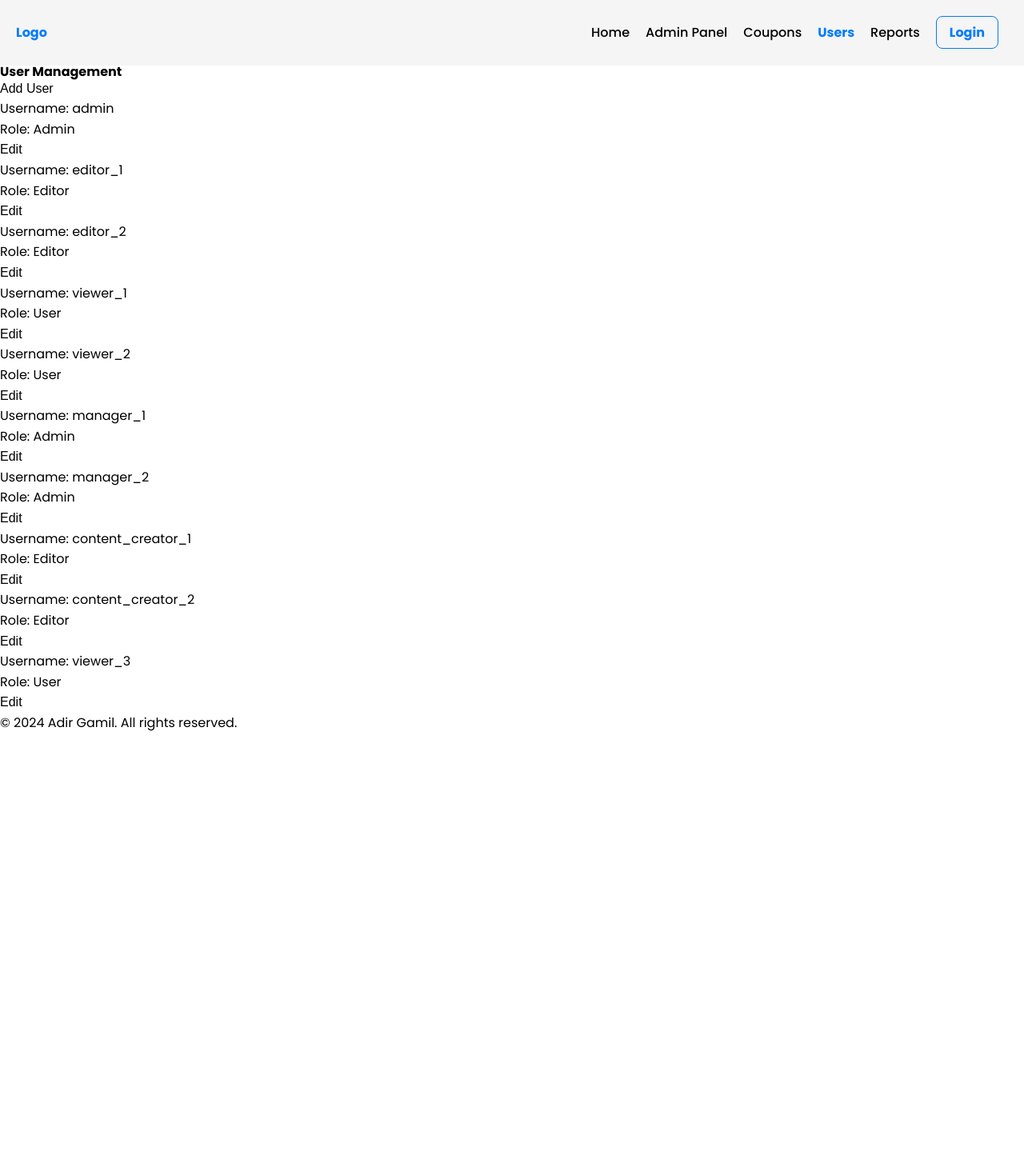
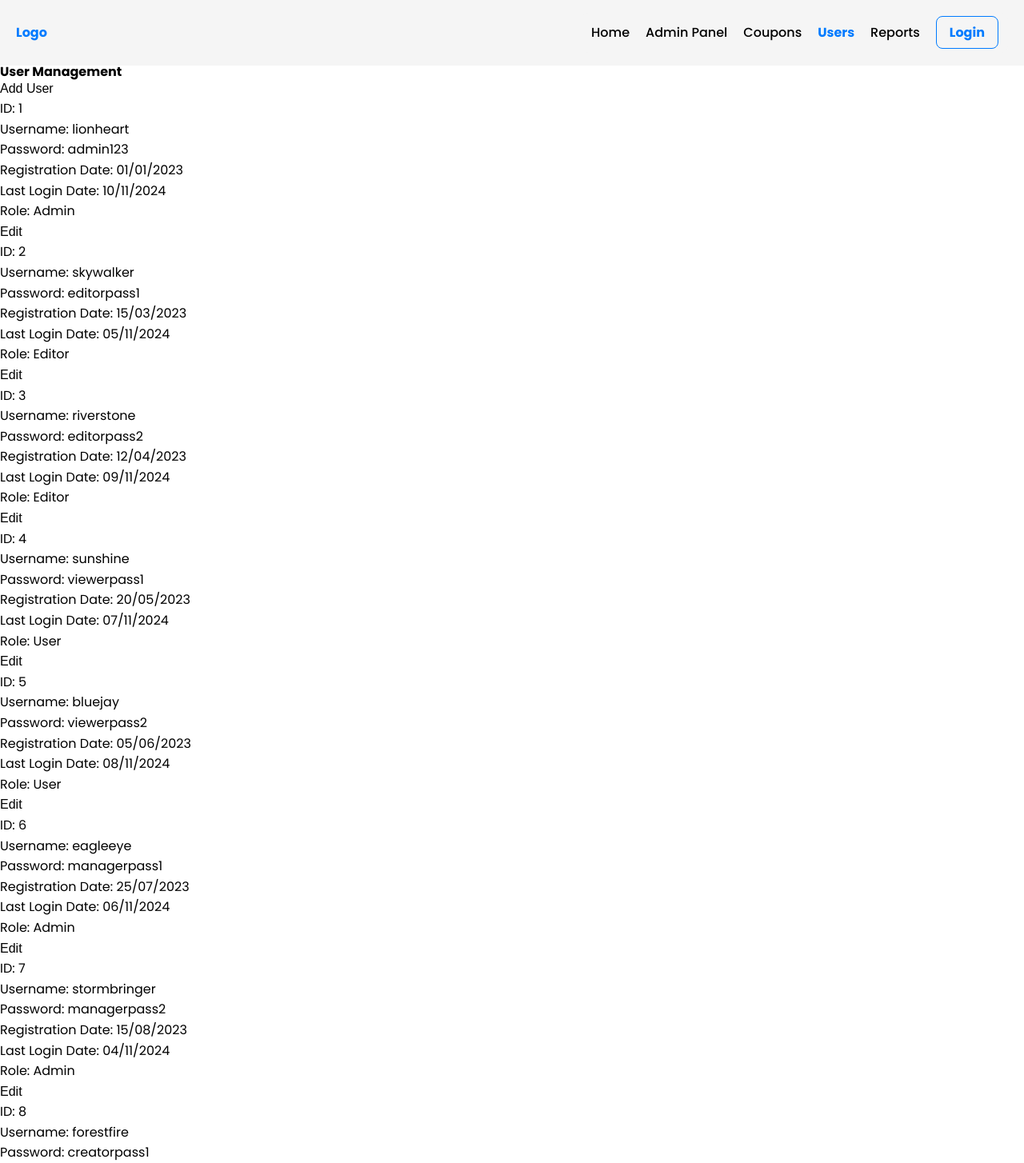
Before and after one commit to AdirGamil/ManagementSystem, a React (Vite) app: page /users in a window 1280 px wide. Shown: the top 1454 px of the page at 80% size. Before the commit the page ends 917 px from the top, so only its background shows below. Built offline with nearby package versions, Linux system fonts and the light colour scheme.

Commit message:
Add more demo data

```diff
--- a/public/data/users.json
+++ b/public/data/users.json
@@ -1,52 +1,82 @@
 [
   {
     "id": 1,
-    "username": "admin",
-    "role": "Admin"
+    "username": "lionheart",
+    "password": "admin123",
+    "role": "Admin",
+    "registrationDate": "01/01/2023",
+    "lastLoginDate": "10/11/2024"
   },
   {
     "id": 2,
-    "username": "editor_1",
-    "role": "Editor"
+    "username": "skywalker",
+    "password": "editorpass1",
+    "role": "Editor",
+    "registrationDate": "15/03/2023",
+    "lastLoginDate": "05/11/2024"
   },
   {
     "id": 3,
-    "username": "editor_2",
-    "role": "Editor"
+    "username": "riverstone",
+    "password": "editorpass2",
+    "role": "Editor",
+    "registrationDate": "12/04/2023",
+    "lastLoginDate": "09/11/2024"
   },
   {
     "id": 4,
-    "username": "viewer_1",
-    "role": "User"
+    "username": "sunshine",
+    "password": "viewerpass1",
+    "role": "User",
+    "registrationDate": "20/05/2023",
+    "lastLoginDate": "07/11/2024"
   },
   {
     "id": 5,
-    "username": "viewer_2",
-    "role": "User"
+    "username": "bluejay",
+    "password": "viewerpass2",
+    "role": "User",
+    "registrationDate": "05/06/2023",
+    "lastLoginDate": "08/11/2024"
   },
   {
     "id": 6,
-    "username": "manager_1",
-    "role": "Admin"
+    "username": "eagleeye",
+    "password": "managerpass1",
+    "role": "Admin",
+    "registrationDate": "25/07/2023",
+    "lastLoginDate": "06/11/2024"
   },
   {
     "id": 7,
-    "username": "manager_2",
-    "role": "Admin"
+    "username": "stormbringer",
+    "password": "managerpass2",
+    "role": "Admin",
+    "registrationDate": "15/08/2023",
+    "lastLoginDate": "04/11/2024"
   },
   {
     "id": 8,
-    "username": "content_creator_1",
-    "role": "Editor"
+    "username": "forestfire",
+    "password": "creatorpass1",
+    "role": "Editor",
+    "registrationDate": "01/09/2023",
+    "lastLoginDate": "03/11/2024"
   },
   {
     "id": 9,
-    "username": "content_creator_2",
-    "role": "Editor"
+    "username": "moondust",
+    "password": "creatorpass2",
+    "role": "Editor",
+    "registrationDate": "20/10/2023",
+    "lastLoginDate": "02/11/2024"
   },
   {
     "id": 10,
-    "username": "viewer_3",
-    "role": "User"
+    "username": "sandstorm",
+    "password": "viewerpass3",
+    "role": "User",
+    "registrationDate": "30/11/2023",
+    "lastLoginDate": "01/11/2024"
   }
 ]
--- a/src/cmps/UserSystem/UserList.jsx
+++ b/src/cmps/UserSystem/UserList.jsx
@@ -4,15 +4,17 @@ export function UserList({ users }) {
   return (
     <div className="user-list">
       <h2>User Management</h2>
-      <button className="add-user-button">
-        Add User
-      </button>
+      <button className="add-user-button">Add User</button>
 
       <div className="users">
         {users.map((user) => (
           <UserPreview
             key={user.id}
+            id={user.id}
             username={user.username}
+            password={user.password}
+            registrationDate={user.registrationDate}
+            lastLoginDate={user.lastLoginDate}
             role={user.role}
           />
         ))}
--- a/src/cmps/UserSystem/UserPreview.jsx
+++ b/src/cmps/UserSystem/UserPreview.jsx
@@ -1,8 +1,19 @@
-export function UserPreview({ username, role }) {
+export function UserPreview({
+  id,
+  username,
+  role,
+  password,
+  registrationDate,
+  lastLoginDate,
+}) {
   return (
     <div className="user-preview">
       <div className="user-info">
+        <p>ID: {id}</p>
         <p>Username: {username}</p>
+        <p>Password: {password}</p>
+        <p>Registration Date: {registrationDate}</p>
+        <p>Last Login Date: {lastLoginDate}</p>
         <p>Role: {role}</p>
       </div>
       <button className="edit-button">Edit</button>
```
